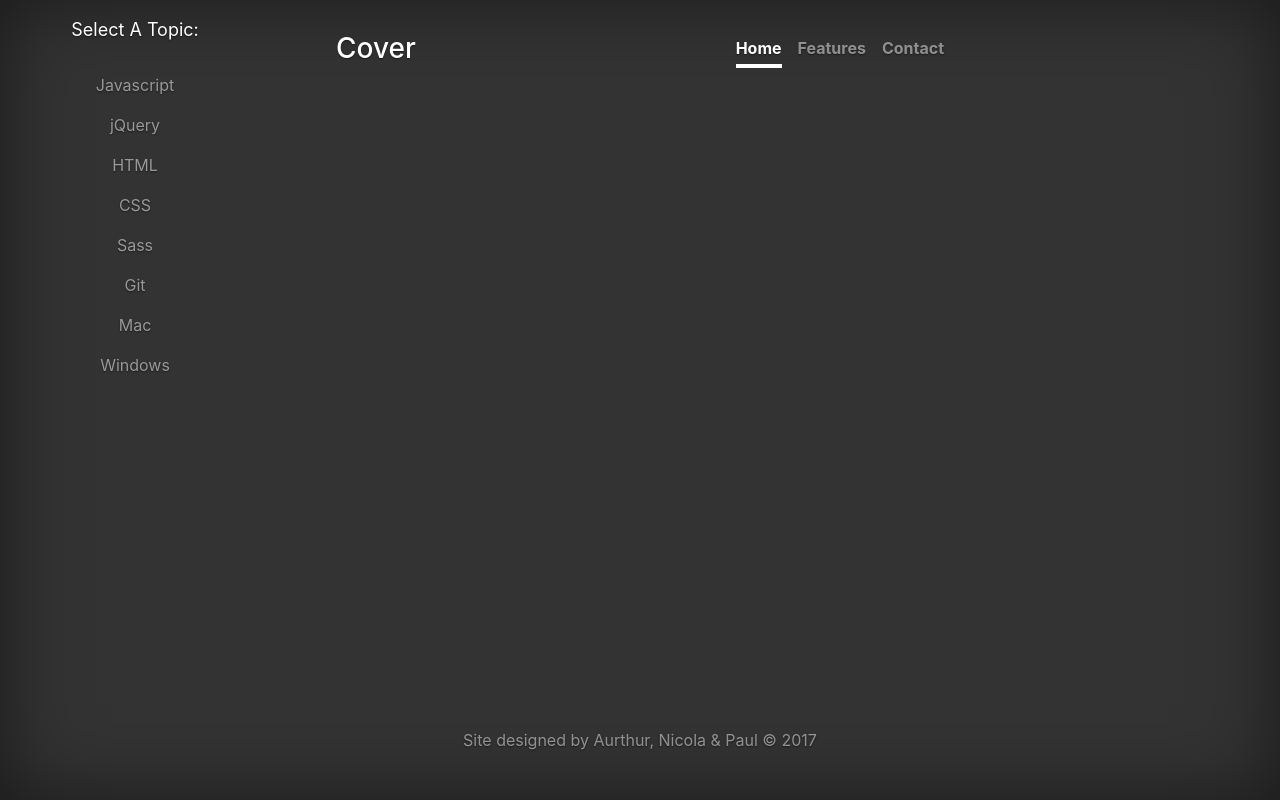
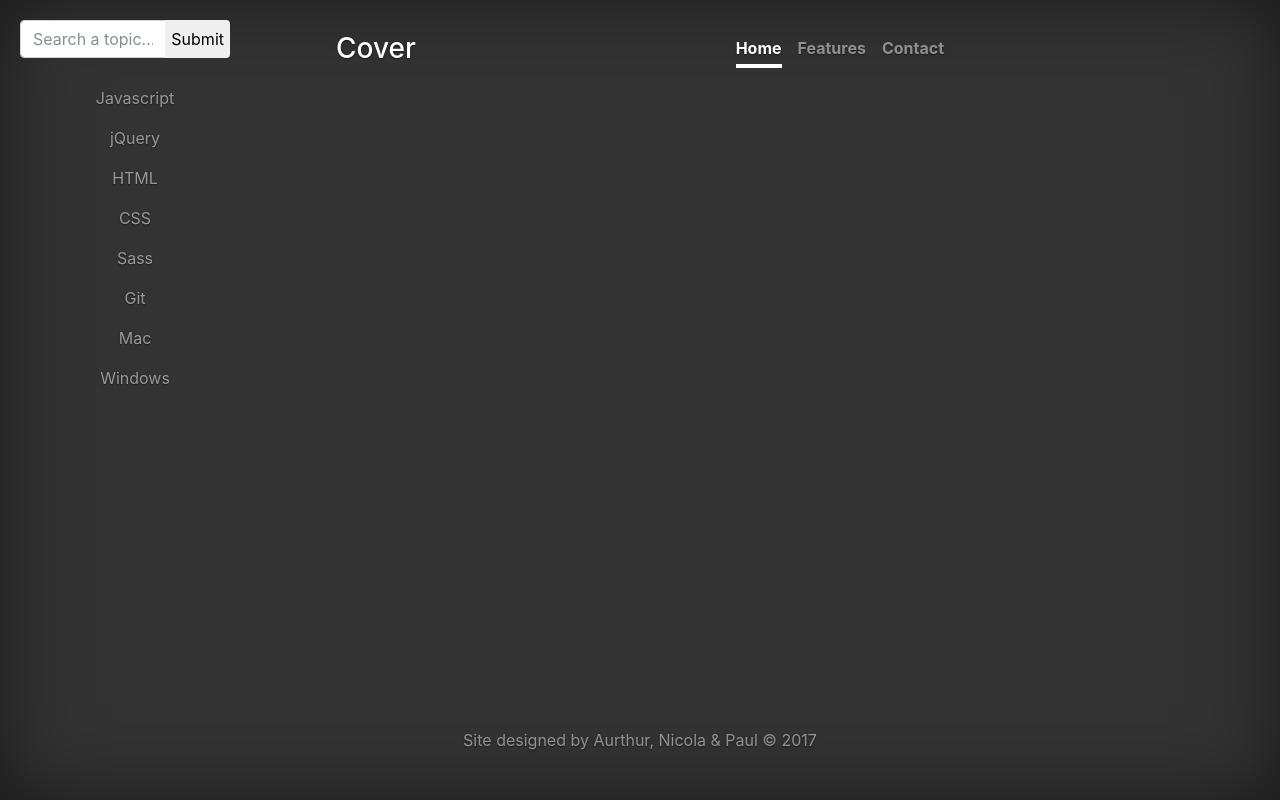
Before and after one commit to arthurg90/cheat-sheet-site, a website: page index.html in a window 1280 px wide. Drawn offline with Linux system fonts and the light colour scheme.

Commit message:
added a search bar to the sidebar

```diff
--- a/index.html
+++ b/index.html
@@ -15,9 +15,14 @@
 		 	 <!-- Sidebar -->
 			        <div id="sidebar-wrapper">
 			            <ul class="sidebar-nav">
-			                <li class="sidebar-brand">
-			                        Select A Topic:
-			                </li>
+
+			                <div class="input-group">
+			                	<input type="text" class="form-control" placeholder="Search a topic..." name="q">
+			                	<div class="input-group-btn">
+                					<button class="btn btn-default" type="submit">Submit</button>
+            					</div>
+			                </div>
+
 			                <li>
 			                    <a href="#">Javascript</a>
 			                </li>
@@ -61,7 +66,8 @@
 						</div>
 					</header>
 
-					<main
+					<main>
+
 					</main>
 
 					<footer class="mastfoot">
--- a/scss/customisations.scss
+++ b/scss/customisations.scss
@@ -212,3 +212,14 @@ body {
   color: #fff;
   background: none;
 }
+
+/* Sidebar search */
+
+.input-group {
+  padding: 20px 20px;
+}
+
+.btn-default {
+  font-size: 16px;
+  padding: 5px;
+}
```
Also changed, not shown: css/styles.css, css/styles.min.css.
